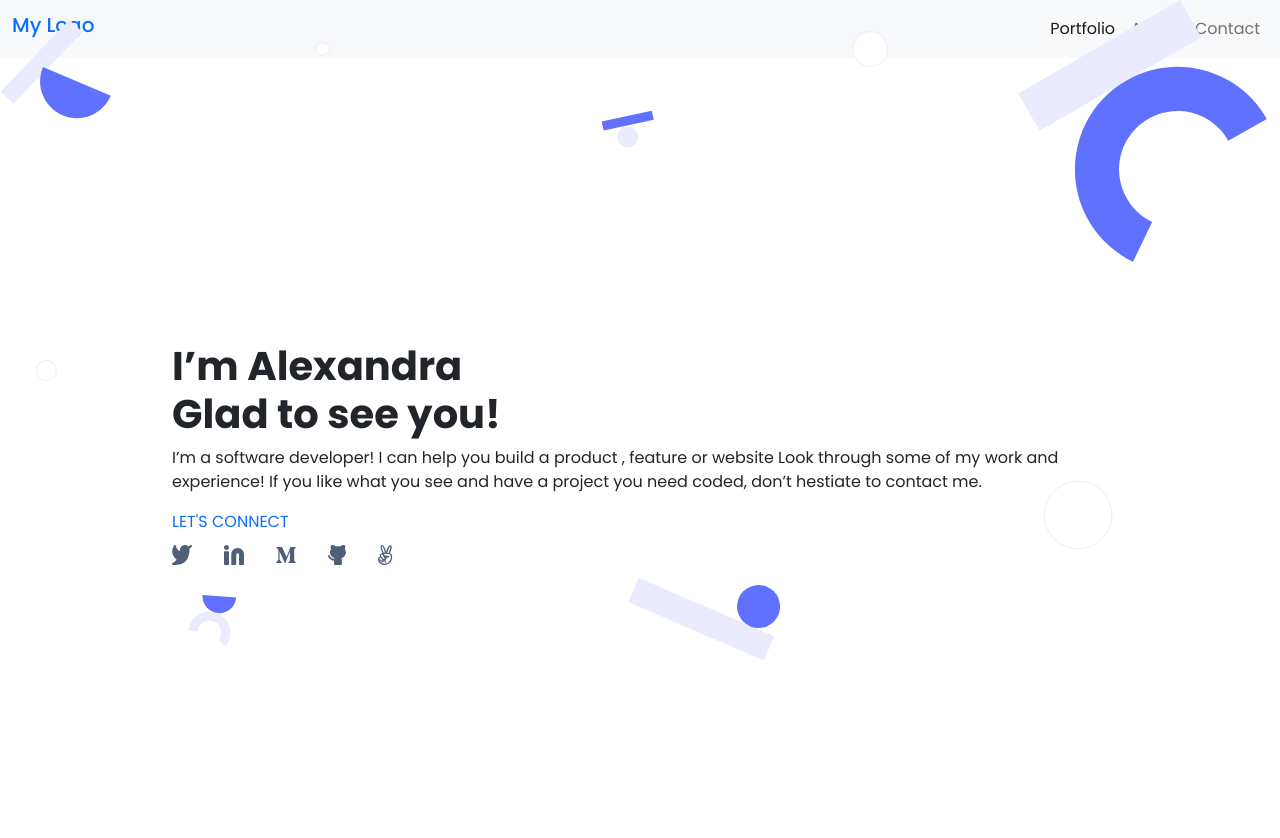
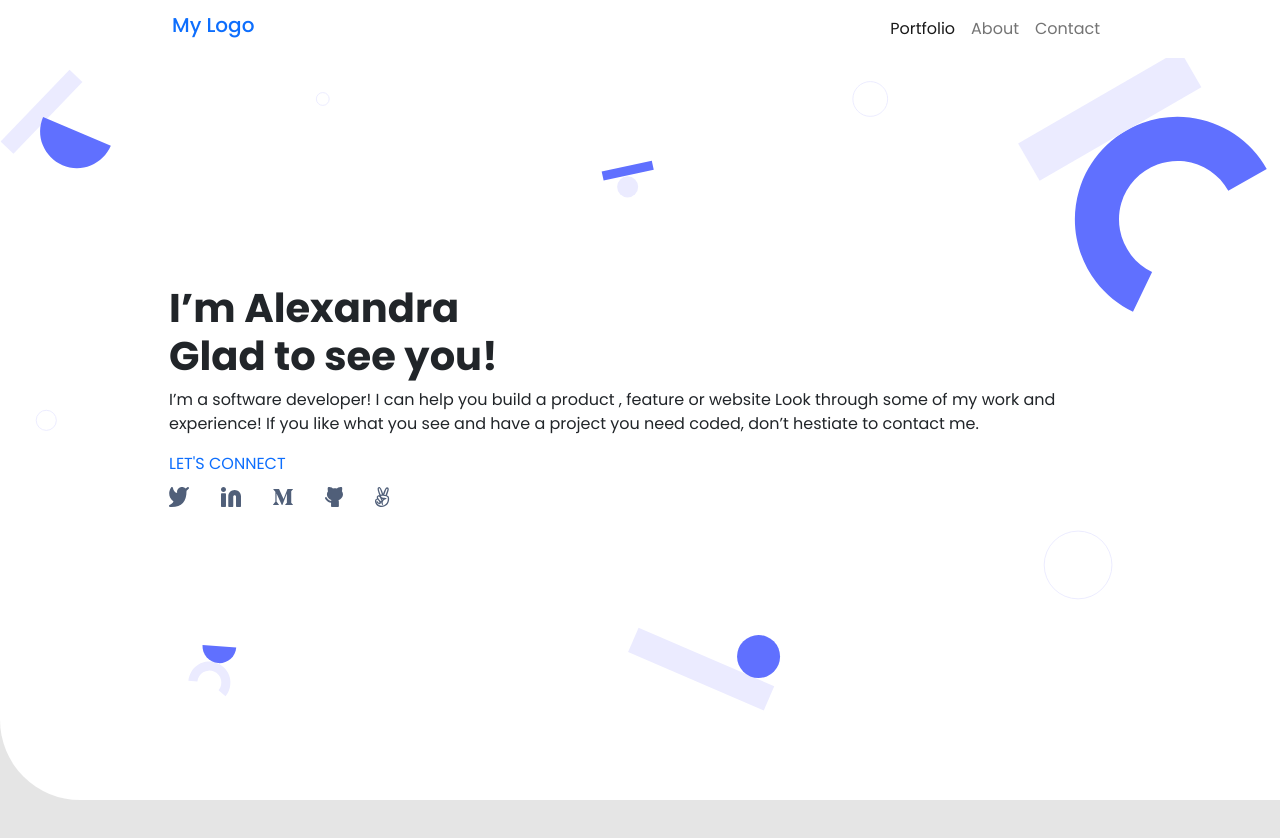
Before and after one commit to awais-amjed/bootstrap-portfolio, a plain HTML site: page index.html in a window 1280 px wide. After the commit the page ends 800 px from the top, so only its background shows below. Drawn offline with nearby package versions, Linux system fonts and the light colour scheme.

Commit message:
Fix Headline Background Image

```diff
--- a/css/styles.css
+++ b/css/styles.css
@@ -5,24 +5,33 @@
   font-family: Poppins, sans-serif;
 }
 
+body {
+  background-color: #E5E5E5;
+}
+
 .logo {
   font-weight: bold;
 }
 
-
-
-#headline-bg{
-  position: absolute;
-  height:100vh;
-  top: 0;
-  left:0;
-  /* background-image: url('../svg/bg.svg'); */
+#headline {
+  background-position-y: 50px;
+  border-bottom-left-radius: 80px;
+  background-image: url("../svg/bg.svg");
+  background-size: contain;
+  background-repeat: no-repeat;
 }
 
-section{
-  position: relative;
+.navbar {
+  z-index: 1;
 }
 
+#headline{
+  /*position: absolute;*/
+  /*!*height:100vh;*!*/
+  /*top: 50px;*/
+  /*left:0;*/
+  /*overflow-y: hidden;*/
 
+}
 
 /*# sourceMappingURL=styles.css.map */
--- a/index.html
+++ b/index.html
@@ -15,8 +15,8 @@
 
 <body>
     <header>
-        <nav class="navbar navbar-expand-lg navbar-light bg-light">
-            <div class="container-fluid">
+        <nav class="navbar navbar-expand navbar-light bg-white position-fixed w-100">
+            <div class="container-fluid w-75">
                 <a class="navbar-brand h1 text-primary" href="#">My Logo</a>
                 <button class="navbar-toggler" type="button" data-bs-toggle="collapse" data-bs-target="#navbarNav"
                     aria-controls="navbarNav" aria-expanded="false" aria-label="Toggle navigation">
@@ -38,12 +38,14 @@
             </div>
         </nav>
     </header>
-    <div id="headline-bg">
-        <img class="w-100" src="./svg/bg.svg" alt="">
-    </div>
+
+<!--    <div >-->
+<!--        -->
+<!--    </div>-->
     <main>
-        <section class="container col col-sm-9 d-flex align-items-center vh-100" id="headline">
-            <div>
+        <section id="headline" class="container-fluid d-flex align-items-center justify-content-center vh-100 bg-white">
+<!--            <img id="headline-bg" class="w-100" src="./svg/bg.svg" alt="">-->
+                <div class="w-75">
                     <h1 class="fw-bold">
                         I’m Alexandra <br>
                         Glad to see you!
```
Lines whose indentation alone changed are shown as unchanged.
